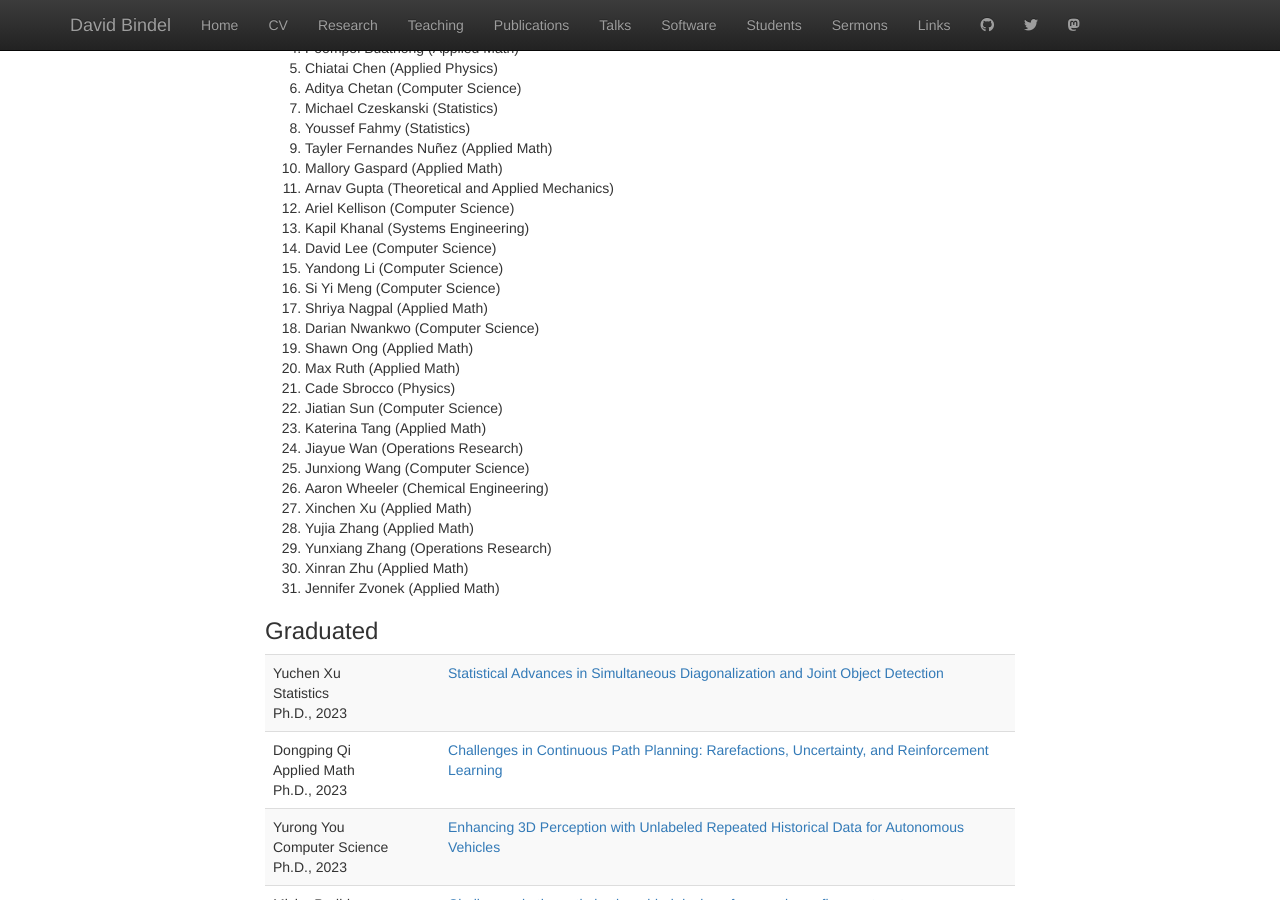
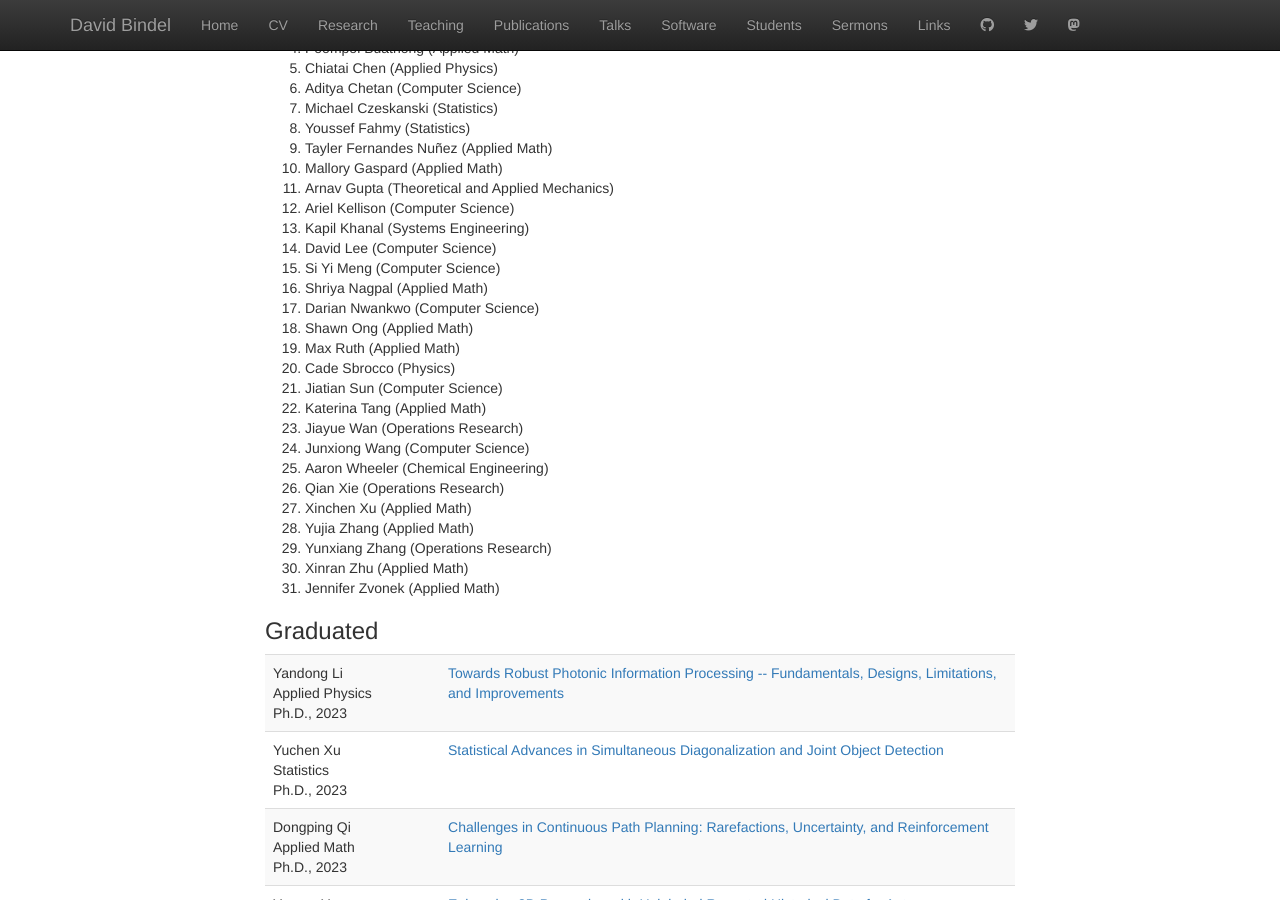
Before and after one commit to dbindel/cornell_web, a Jekyll site: the page built from students.html, in a window 1280 px wide and 900 px high, scrolled down 5715 px. Built offline with Jekyll 4.4.1, drawn with Linux system fonts in a browser that asks for light colours; nearby versions of some CDN libraries.

Commit message:
Add Qian Ye, mark Yandong as graduated.

```diff
--- a/_data/students.yml
+++ b/_data/students.yml
@@ -834,11 +834,6 @@ committees:
     field: Computer Science
   -
     degree: phd
-    last: Li
-    first: Yandong
-    field: Computer Science
-  -
-    degree: phd
     last: Meng
     first: Si Yi
     field: Computer Science
@@ -894,6 +889,11 @@ committees:
     field: Chemical Engineering
   -
     degree: phd
+    last: Xie
+    first: Qian
+    field: Operations Research
+  -
+    degree: phd
     last: Xu
     first: Xinchen
     field: Applied Math
@@ -919,6 +919,14 @@ committees:
     field: Applied Math
 
 past_committees:
+  -
+    degree: phd
+    last: Li
+    first: Yandong
+    field: Applied Physics
+    thesis:
+      title: "Towards Robust Photonic Information Processing -- Fundamentals, Designs, Limitations, and Improvements"
+      year: 2023
   -
     degree: phd
     last: Xu
```
